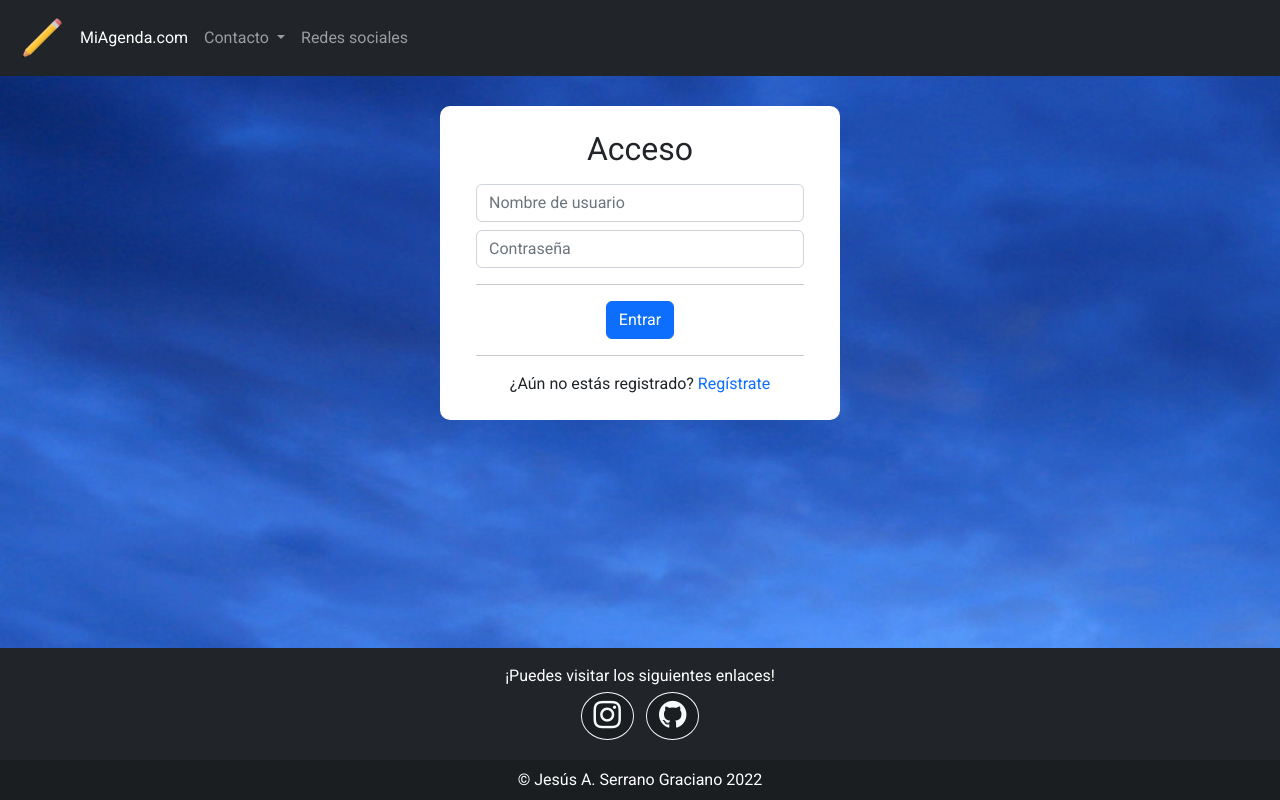
After one commit to Jesus-ASG/Planner, a PHP site: page /index.html in a window 1280 px wide. The commit adds this page. Run offline with PHP 8.4, Linux system fonts and the light colour scheme.

Commit message:
send login data to backend

```diff
--- a/public/css/styles.css
+++ b/public/css/styles.css
@@ -17,6 +17,14 @@ p {
 	width: 50px;
 	margin: 5px;
 	padding: 5px;
+}
+
+
+.footer-position{
+	position: fixed;
+	left: 0;
+	bottom: 0;
+	width: 100%;
 }
 
 .imagen-fondo{
--- /dev/null
+++ b/public/index.html
@@ -0,0 +1,169 @@
+<!DOCTYPE html>
+<html>
+
+<head>
+	<meta charset="utf-8">
+	<title>Mi agenda</title>
+	<link rel="shortcut icon" href="img/pencil.png" />
+
+	<meta name="vieport" content="width=device-width, initial-scale=1, shrink-to-fit=no">
+
+	<!-- Bootstrap -->
+	<link rel="stylesheet" href="bootstrap-5.2.0-beta1-dist/css/bootstrap.css">
+
+	<!-- Fuentes e íconos-->
+	<link rel="stylesheet" href="https://cdnjs.cloudflare.com/ajax/libs/font-awesome/4.7.0/css/font-awesome.min.css">
+	<link href="https://fonts.googleapis.com/css?family=Playfair&#43;Display:700,900&amp;display=swap" rel="stylesheet">
+	<link rel="preconnect" href="https://fonts.gstatic.com">
+	<link href="https://fonts.googleapis.com/css2?family=Roboto&display=swap" rel="stylesheet">
+
+	<!-- Styles -->
+	<link rel="stylesheet" href="css/styles.css">
+	<link rel="stylesheet" href="css/calendario.css">
+</head>
+
+<body background="img/fondo.jpg" id="imagen-fondo">
+	<!-- MENU -->
+	<nav class="navbar navbar-expand-lg navbar-dark bg-dark">
+		<div class="container-fluid">
+			<a href="index.html">
+				<img src="img/pencil.png" class="logo-nav-bar">
+			</a>
+
+			<button class="navbar-toggler" type="button" data-bs-toggle="collapse" data-bs-target="#navbarCollapse2">
+				<span class="navbar-toggler-icon"></span>
+			</button>
+			<div class="collapse navbar-collapse" id="navbarCollapse2">
+				<ul class="navbar-nav me-auto mb-2 mb-lg-0">
+					<li class="nav-item">
+						<a class="nav-link active" aria-current="page" href="index.html">MiAgenda.com</a>
+					</li>
+
+					<li class="nav-item dropdown">
+						<a class="nav-link dropdown-toggle" href="#" data-bs-toggle="dropdown">
+							Contacto
+						</a>
+						<ul class="dropdown-menu">
+							<li>
+								<a class="dropdown-item" href="https://www.instagram.com/alejesus055/"
+									target="_blank"><i class="fa fa-instagram p-1"></i> Jesus Serrano</a>
+							</li>
+						</ul>
+					</li>
+
+					<li class="nav-item">
+						<a class="nav-link" href="#social">Redes sociales</a>
+					</li>
+				</ul>
+
+				<li class="d-flex m-1">
+					<button hidden class="btn btn-outline-light" id="sign-out" role="button">
+						<i class="fa fa-user fa-2x" aria-hidden="true"></i>
+					</button>
+				</li>
+
+				<li class="d-flex m-1">
+					<button hidden class="btn btn-outline-light" id="sign-out" type="submit">
+						<i class="fa fa-sign-out fa-2x" aria-hidden="true"></i>
+					</button>
+				</li>
+			</div>
+		</div>
+	</nav>
+
+
+	<!-- INDEX LOGIN -->
+	<div class="access-container">
+		<div class="row">
+			<div class="mt-4 mb-2">
+				<h2>Acceso</h2>
+			</div>
+			<div class="px-5">
+				<form id="form_login" autocomplete="off">
+					<div>
+						<div class="mb-2 mt-2">
+							<input name="username" class="form-control" type="text" placeholder="Nombre de usuario" required>
+						</div>
+						<div class="mb-2">
+							<input name="password" class="form-control" type="password" placeholder="Contraseña" required>
+						</div>
+
+						<hr>
+					</div>
+					<button type="submit" class="btn btn-primary">Entrar</button>
+				</form>
+				<hr>
+				<p>¿Aún no estás registrado? <a href="#" id="registrarse" class="text-primary">Regístrate</a></p>
+				<br>
+			</div>
+		</div>
+	</div>
+
+	<!-- INDEX SIGN-UP-->
+	<dialog id="popup-registro">
+		<div class="modal-background">
+			<div class="modal-g">
+				<p class="close" id="close">X</p>
+				<div class="modal-container">
+					<div class="row">
+						<div class="mt-4 mb-2">
+							<h2>¿Eres nuevo? ¡Regístrate!</h2>
+						</div>
+						<div class="px-5">
+							<form action="consultas/validar-registro.php" method="post">
+								<h5>Es fácil y rápido</h5>
+								<div class="mb-3 mt-3">
+									<input class="form-control" type="text" name="user_name" placeholder="Nombre de usuario" required>
+								</div>
+								<div class="mb-3 mt-3">
+									<input class="form-control" type="email" name="email" placeholder="Correo electónico">
+								</div>
+								<div class="mb-3">
+									<input class="form-control" type="password" name="password" placeholder="Contraseña" required>
+								</div>
+
+								<button type="submit" class="btn btn-primary" id="">Regístrate</button>
+							</form>
+						<br>
+						</div>
+					</div>
+
+				</div>
+			</div>
+		</div>
+		</dialog>
+
+
+	<!-- FOOTER -->
+	<footer class="bg-dark text-center text-white footer-position">
+		<div class="container p-3">
+			<p>
+				¡Puedes visitar los siguientes enlaces!
+			</p>
+			<div id="social">
+				<!-- Instagram -->
+				<a class="btn btn-outline-light m-1 social-media-button" href="https://www.instagram.com/alejesus055/"
+					target="_blank" role="button"><i class="fa fa-instagram fa-2x"></i></a>
+				<!-- Github -->
+				<a class="btn btn-outline-light m-1 social-media-button" href="https://github.com/Jesus-ASG"
+					target="_blank" role="button"><i class="fa fa-github fa-2x"></i></a>
+			</div>
+		</div>
+		<!-- Grid container -->
+		<div class="text-center p-2" style="background-color: rgba(0, 0, 0, 0.2);">
+			© Jesús A. Serrano Graciano 2022
+		</div>
+	</footer>
+
+	<!-- Bootstrap js -->
+	<script type="text/javascript" src="bootstrap-5.2.0-beta1-dist/js/bootstrap.bundle.js"></script>
+
+	<!-- scripts -->
+	<script src="index.js"></script>
+	<script src="js/script-login.js"></script>
+
+
+
+</body>
+
+</html>
--- /dev/null
+++ b/public/index.js
@@ -0,0 +1,19 @@
+const form_login = document.getElementById('form_login');
+
+form_login.addEventListener("submit", (e) => {
+    e.preventDefault(); // prevents reload page when form is submited
+
+    let username = form_login.elements['username'].value;
+    let password = form_login.elements['password'].value;
+
+    fetch('http://localhost:5000/login', {
+        headers : {
+            'Content-type' : 'application/json'
+        },
+        method : 'POST',
+        body : JSON.stringify({username : username, password : password})
+    })
+    .then(response => response.json())
+    .then(data => console.log('wtf did i do?'));
+
+});
--- a/public/js/script-login.js
+++ b/public/js/script-login.js
@@ -1,6 +1,5 @@
 // Ventana popup de registro
 const abrir = document.querySelector("#registrarse");
-const abrir1 = document.querySelector("#registrarse1");
 const form = document.querySelector("#popup-registro");
 const cerrar = document.querySelector("#close");
 
@@ -8,11 +7,6 @@ abrir.addEventListener("click", function(e){
 	e.preventDefault(); //Evita que aparezca almoadilla en la barra de navegación
 	form.showModal();
 });
-abrir1.addEventListener("click", function(e){
-	e.preventDefault(); //Evita que aparezca almoadilla en la barra de navegación
-	form.showModal();
-});
-
 
 cerrar.addEventListener("click", function(e){
 	e.preventDefault(); //Evita que aparezca almoadilla en la barra de navegación
--- a/server/package.json
+++ b/server/package.json
@@ -4,13 +4,17 @@
   "description": "",
   "main": "app.js",
   "scripts": {
-    "test": "echo \"Error: no test specified\" && exit 1"
+    "test": "echo \"Error: no test specified\" && exit 1",
+    "start": "nodemon app.js"
   },
   "keywords": [],
   "author": "",
   "license": "ISC",
   "dependencies": {
+    "bcrypt-nodejs": "^0.0.3",
+    "body-parser": "^1.20.0",
     "cors": "^2.8.5",
+    "D": "^1.0.0",
     "dotenv": "^16.0.1",
     "express": "^4.18.1",
     "mysql": "^2.18.1"
```
Also changed, not shown: public/index.php (deleted, +0 -67 lines), server/app.js (added, +39 -0 lines), server/dbService.js (added, +44 -0 lines), server/package-lock.json, 1 other file.
